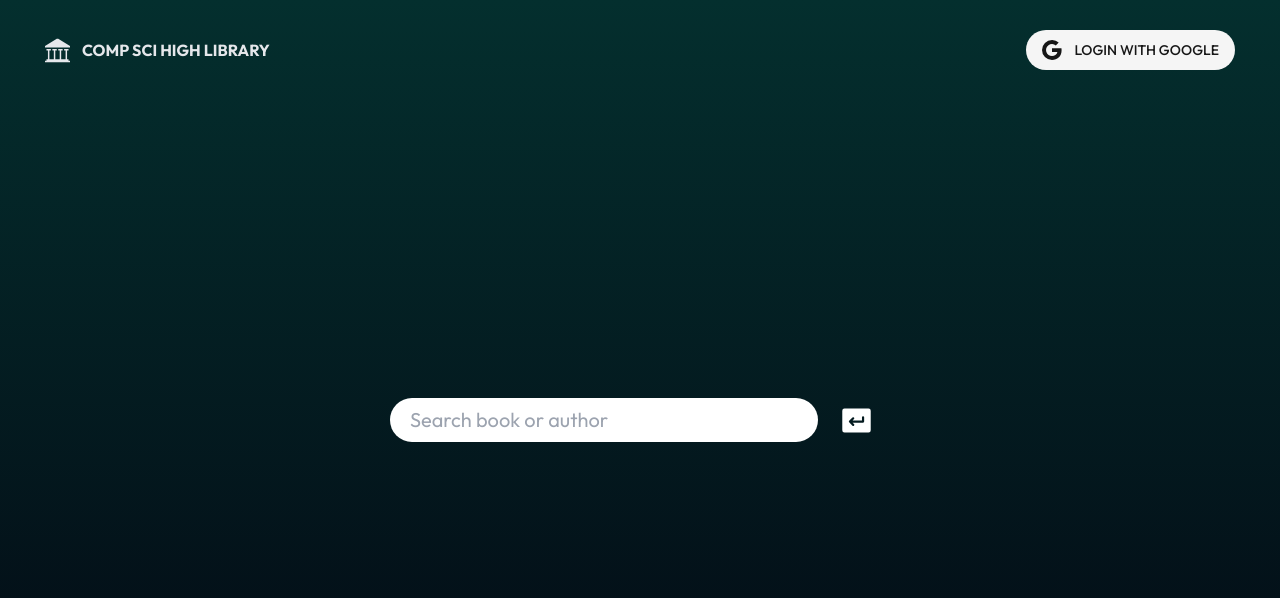
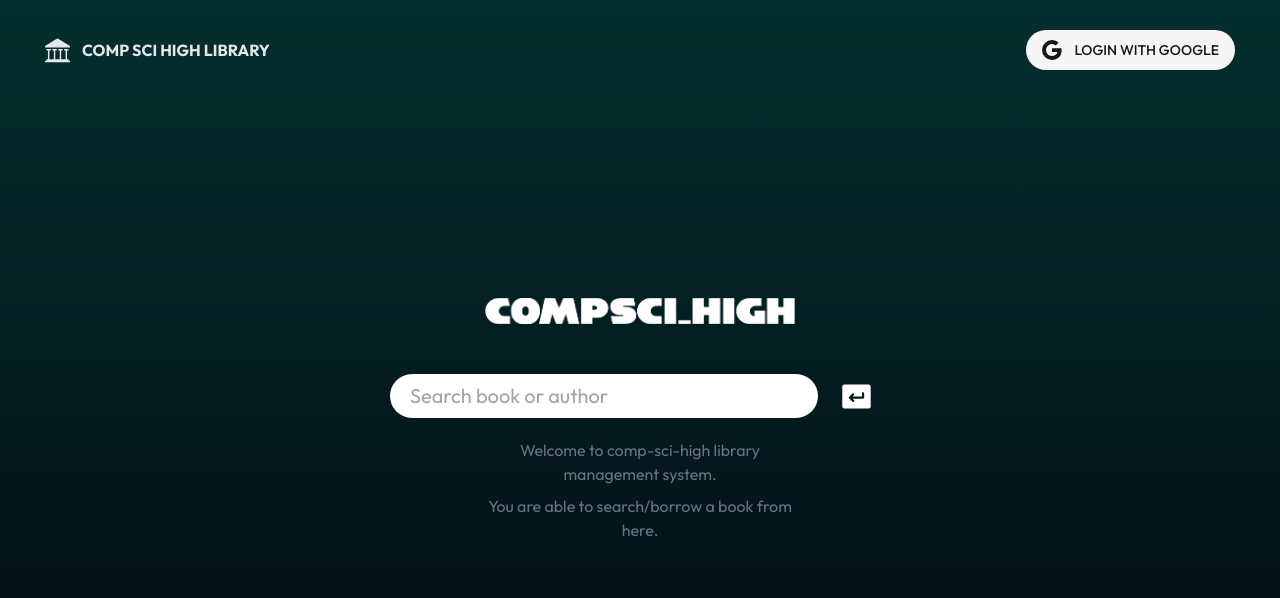
Before and after one commit to Kyptdin/Comp-Sci-High-Library-Management-IP, a React (Vite) app in the folder app/: page / in a window 1280 px wide. Shown: the top 598 px of the page. Built offline with nearby package versions, Linux system fonts and the light colour scheme.

Commit message:
Supabase merge

```diff
--- a/app/src/components/Navbar.tsx
+++ b/app/src/components/Navbar.tsx
@@ -9,7 +9,7 @@ import { Link } from "react-router-dom";
 export const Navbar = ({showNavbar = true} : {
   showNavbar?: boolean
 }) => {
-  return (<div className="p-5 py-[30px] mx-[25px] flex justify-between items-center font-outfit">
+  return (<div className="px-5 py-[30px] mx-[25px] flex justify-between items-center font-outfit">
     <Link
       to={"/"}
       className="flex items-center justify-center text-gray-200"
--- a/app/src/components/SearchBar.tsx
+++ b/app/src/components/SearchBar.tsx
@@ -2,6 +2,8 @@ import { cn } from "@/lib/utils";
 import { Button } from "@/components/ui/button";
 
 import { PiKeyReturnFill } from "react-icons/pi";
+
+import { Link } from "react-router-dom";
 
 export const SearchBar = ({className} : {
     className?: string
--- a/app/src/pages/HomePage.tsx
+++ b/app/src/pages/HomePage.tsx
@@ -7,9 +7,20 @@ export const HomePage = () => {
       <Navbar showNavbar={false}/>
 
       <div className="flex flex-col justify-center items-center p-5 h-[80vh]">
-
+        <img
+          src="../../public/school_logo.png"
+          className="mb-[50px] w-1/4"
+        />
 
         <SearchBar/>
+
+        <p className="w-1/4 text-gray-500 text-center mt-5 font-outfit">
+          Welcome to comp-sci-high library management system.
+        </p>
+
+        <p className="w-1/4 text-gray-500 text-center mt-2 font-outfit">
+          You are able to search/borrow a book from here.
+        </p>
       </div>
     </div>
   );
--- a/app/src/pages/Search.tsx
+++ b/app/src/pages/Search.tsx
@@ -1,7 +1,7 @@
 import { BookDisplay } from "@/components/BookDisplay";
 import { Navbar } from "@/components/Navbar";
 
-import { useLocation } from "react-router-dom";
+import { useLocation, useParams } from "react-router-dom";
 
 export const Search = () => {
   const { search } = useLocation();
```
Also changed, not shown: app/public/school_logo.png (added).
